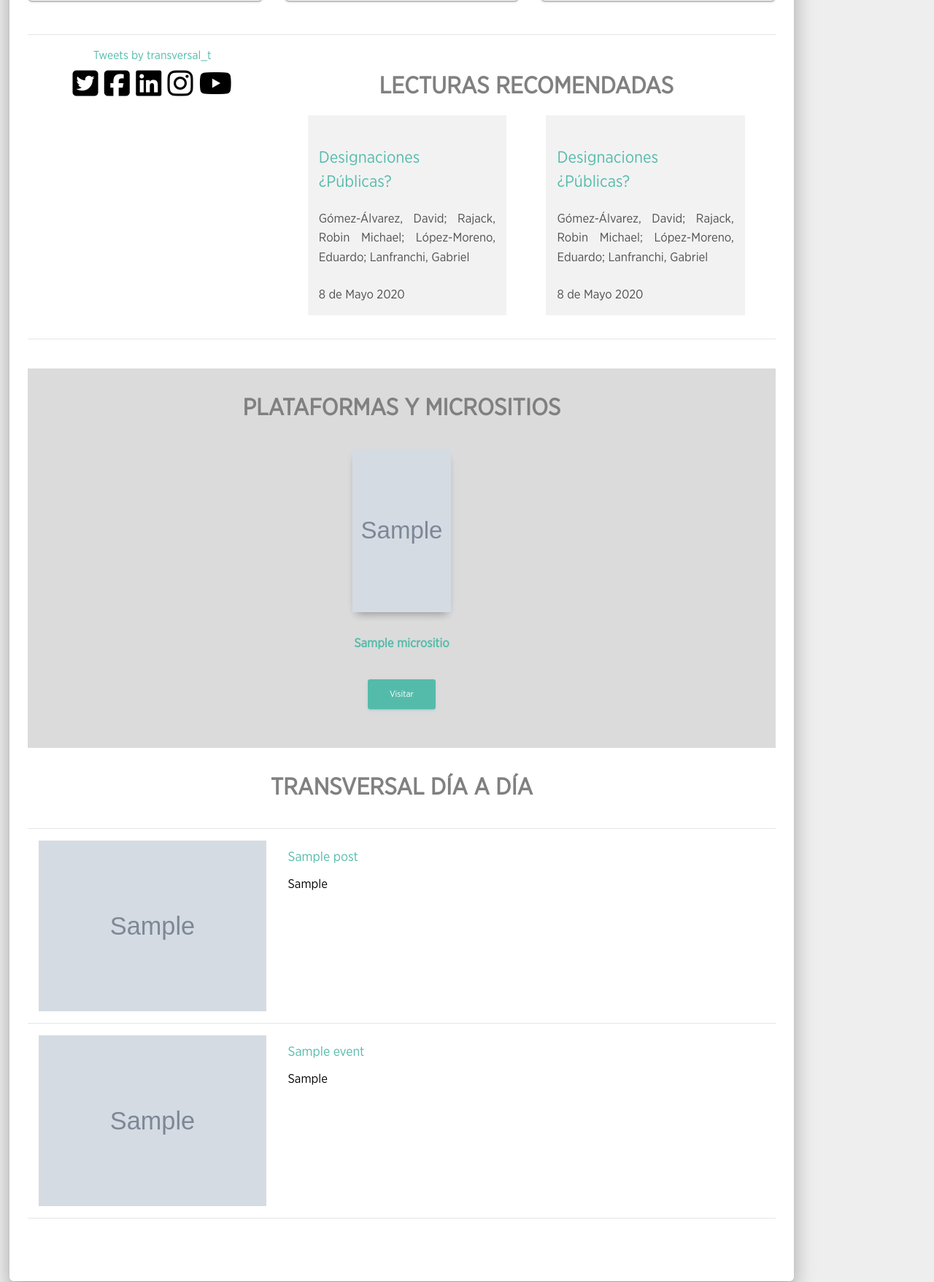
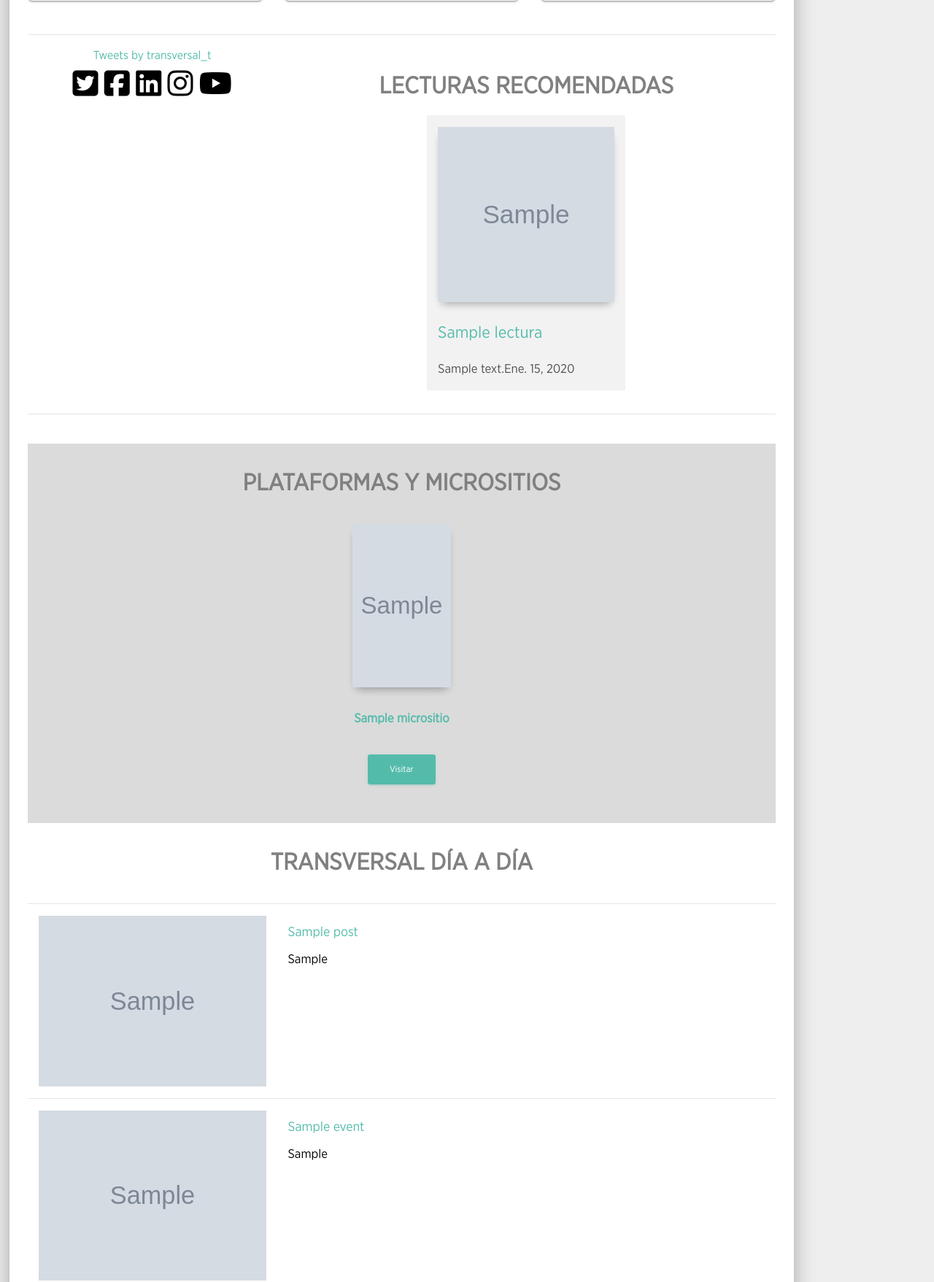
Before and after one commit to IS709090/ablog, a Django app: page / in a window 1280 px wide. Shown: the part 1456-3213 px from the top of the page at 73% size. Run offline with Django 3.2, Linux system fonts and the light colour scheme; tables that the repository leaves empty hold one stand-in row (values such as "Sample post"); grey boxes marked "Sample" are stand-in pictures; some libraries are stand-ins or nearby versions; grey boxes are pictures that could not be loaded.

Commit message:
implemented lectura and slides in home

```diff
--- a/theblog/models.py
+++ b/theblog/models.py
@@ -31,6 +31,7 @@ class Lectura(models.Model):
     description = models.CharField(max_length=255)
     link = models.CharField(max_length=255)
     header_image = models.ImageField(null=True, blank=True, upload_to="images/")
+    post_date = models.DateField(auto_now_add=True)
 
     def __str__(self):
         return self.title
--- a/theblog/templates/home.html
+++ b/theblog/templates/home.html
@@ -14,49 +14,29 @@
         <div class="carousel-inner">
 
           <div class="carousel-item active img-hover-zoom">
-
             <img class="d-block w-100 img-fluid" src="{% static 'theblog/assets/img/transversal/carousel1st.png' %}"
               alt="First slide">
-
           </div>
 
-
+          {% for slide in slides %}
           <div class="carousel-item img-hover-zoom"><img class="d-block w-100 img-fluid"
-              src="{% static 'theblog/assets/img/transversal/carousel2.png' %}" alt="Second slide">
+              src="{{ slide.header_image.url }}" alt="Slides">
             <div class="carousel-caption d-none d-md-block mb-0 pb-3">
-              <h1 class="mb-0 pb-0" style="font-weight: 1000;">Respuestas de los estados a la pandemia</h1>La
-              pandemia provocó uno de los peores
-              escenarios para la toma de decisiones públicas.
+              <a href="{{ slide.link }}">
+                <h1 class="mb-0 pb-0" style="font-weight: 1000;">{{ slide.title }}</h1>
+              </a>{{ slide.subtitle }}
             </div>
           </div>
+          {% endfor %}
 
-          <div class="carousel-item img-hover-zoom"><img class="d-block w-100 img-fluid"
-              src="{% static 'theblog/assets/img/transversal/carousel3.jpg' %}" alt="Third slide">
-            <div class="carousel-caption d-none d-md-block mb-0 pb-3">
-              <h1 class="mb-0 pb-0" style="font-weight: 1000;">Designaciones ¿Públicas?</h1>
-              Calep Pimienta en Agenda Pública MX
-            </div>
-          </div>
+        </div>
 
-          <div class="carousel-item img-hover-zoom"><img class="d-block w-100 img-fluid"
-              src="{% static 'theblog/assets/img/transversal/carousel4.jpg' %}" alt="Fourth slide">
-            <div class="carousel-caption d-none d-md-block mb-0 pb-3">
-              <h1 class="mb-0 pb-0" style="font-weight: 1000;">
-                Panel magistral “¿Cómo resguardar los equilibrios de la República?: Federalismo
-                y controles
-                democráticos”.
-              </h1>
-              Organizado por Transversal en el segundo Encuentro
-              Internacional de
-              Gobierno y Sociedad Civil en el marco de la FIL 2020.
-            </div>
-          </div>
-
-        </div><a class="carousel-control-prev" href="#carouselExampleIndicators" role="button" data-slide="prev"><span
+        <a class="carousel-control-prev" href="#carouselExampleIndicators" role="button" data-slide="prev"><span
             class="carousel-control-prev-icon" aria-hidden="true"></span> <span class="sr-only">Previous</span></a> <a
           class="carousel-control-next" href="#carouselExampleIndicators" role="button" data-slide="next"><span
             class="carousel-control-next-icon" aria-hidden="true"></span>
           <span class="sr-only">Next</span></a>
+
       </div>
       <!-- CAROUSEL -->
 
@@ -103,9 +83,7 @@
           <div class="card-header">
             <div class=" img-hover-zoom">
               <a href="">
-                <img class="card-img-top"
-                  src=""
-                  rel="nofollow" alt="Card image cap">
+                <img class="card-img-top" src="" rel="nofollow" alt="Card image cap">
               </a>
 
             </div>
@@ -215,57 +193,36 @@
 
       <!-- AQUI VA LECTURA RECOMENDADA -->
       <div class="row ml-auto mr-auto pb-3">
+        {% for lectura in lecturas %}
         <div class="col-md-5 ml-auto mr-auto" style="background-color: rgb(242, 242, 242);">
 
           <!-- IMG LECTURA -->
           <div class="row ml-auto mr-auto" style="justify-content: center;">
-            <a href="">
+            <a href="{{ lectura.link }}">
               <img class="mt-3 mb-3 img-fluid img-raised " style="height: 30vh; width: auto;"
-                src=""
-                alt="">
+                src="{{ lectura.header_image.url }}" alt="">
             </a>
           </div>
           <!-- IMG LECTURA -->
 
           <div class="row ml-auto mr-auto">
-            <a href="">
-              <h4 class="text-primary" style="font-size:  140%;">Designaciones ¿Públicas?</h4>
+            <a href="{{ lectura.link }}">
+              <h4 class="text-primary" style="font-size:  140%;">{{ lectura.title }}</h4>
             </a>
 
           </div>
           <div class="row ml-auto mr-auto">
-            <h5 style="color: rgb(80, 80, 80);"> Gómez-Álvarez, David; Rajack, Robin Michael; López-Moreno,
-              Eduardo; Lanfranchi, Gabriel</h5>
-            <h5 style="color: rgb(80, 80, 80);">8 de Mayo 2020</h5>
+            <h5 style="color: rgb(80, 80, 80);">{{ lectura.description }}</h5>
+            <h5 style="color: rgb(80, 80, 80);">
+              {% load i18n %}
+              {% language 'es' %}
+              {{ lectura.post_date }}
+              {% endlanguage %}
+            </h5>
           </div>
 
         </div>
-
-        <div class="col-md-5 ml-auto mr-auto" style="background-color: rgb(242, 242, 242);">
-
-          <!-- IMG LECTURA -->
-          <div class="row ml-auto mr-auto" style="justify-content: center;">
-            <a href="">
-              <img class="mt-3 mb-3 img-fluid img-raised " style="height: 30vh; width: auto;"
-                src=""
-                alt="">
-            </a>
-          </div>
-          <!-- IMG LECTURA -->
-
-          <div class="row ml-auto mr-auto">
-            <a href="">
-              <h4 class=" text-primary" style="font-size:  140%;">Designaciones ¿Públicas?</h4>
-            </a>
-
-          </div>
-          <div class="row ml-auto mr-auto">
-            <h5 style="color: rgb(80, 80, 80);"> Gómez-Álvarez, David; Rajack, Robin Michael; López-Moreno,
-              Eduardo; Lanfranchi, Gabriel</h5>
-            <h5 style="color: rgb(80, 80, 80);">8 de Mayo 2020</h5>
-          </div>
-
-        </div>
+        {% endfor %}
 
       </div>
       <!-- AQUI VA LECTURA RECOMENDADA -->
@@ -296,9 +253,8 @@
         <div class="row ml-auto mr-auto" style="justify-content: center;">
           <div class=" img-hover-zoom img-raised">
             <a href="{{ micro.link }}">
-              <img class="img-fluid img-raised"
-                src="{{ micro.header_image.url }}"
-                alt="" style="height: 28vh; width: auto;">
+              <img class="img-fluid img-raised" src="{{ micro.header_image.url }}" alt=""
+                style="height: 28vh; width: auto;">
             </a>
 
           </div>
@@ -342,8 +298,7 @@
     <div class="col-md-4 ml-auto mr-auto ">
       <div class="img-hover-zoom">
         <a href="{% url 'article-detail' post.pk %}"> <img class="img-fluid img-raised"
-            src="{{ post.header_image.url }}"
-            alt=""></a>
+            src="{{ post.header_image.url }}" alt=""></a>
       </div>
     </div>
 
@@ -368,8 +323,7 @@
     <div class="col-md-4 ml-auto mr-auto ">
       <div class="img-hover-zoom">
         <a href="{% url 'event-detail' event.pk %}"> <img class="img-fluid img-raised"
-            src="{{ event.header_image.url }}"
-            alt=""></a>
+            src="{{ event.header_image.url }}" alt=""></a>
       </div>
     </div>
 
--- a/theblog/views.py
+++ b/theblog/views.py
@@ -20,9 +20,13 @@ class HomeView(ListView):
     def get_context_data(self, *args, **kwargs):
         micros = MicroSitios.objects.all().order_by('-id')
         eventos = Event.objects.all().order_by('-id')
+        lecturas = Lectura.objects.all().order_by('-id')
+        slides = Carousel.objects.all().order_by('-id')
         context = super(HomeView, self).get_context_data(*args, **kwargs)
         context["micros"] = micros
         context["eventos"] = eventos
+        context["lecturas"] = lecturas
+        context["slides"] = slides
         return context
 
 
```
Also changed, not shown: theblog/migrations/0004_lectura_post_date.py (added).
